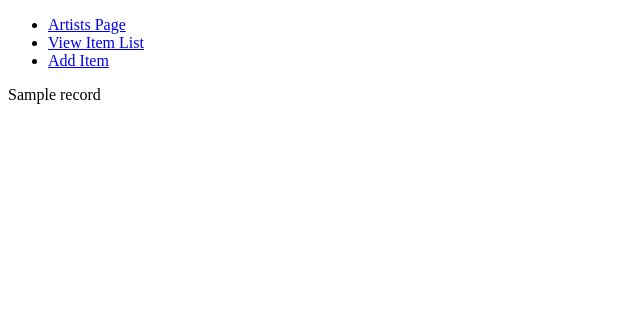
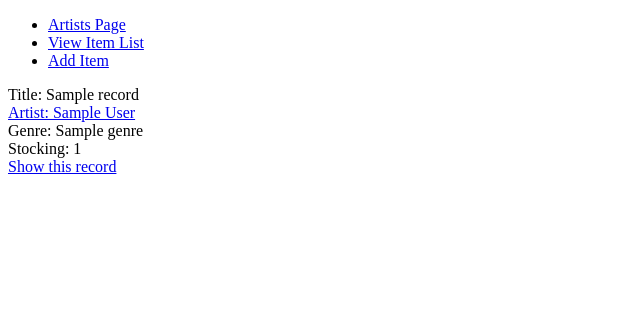
Before and after one commit to taksgarby/record_shop_project, a Flask app: page /records in a window 1280 px wide. Shown: the top 330 px of the page, without its empty margins (0-640 px from the left). Run offline with Flask 2, Linux system fonts and the light colour scheme; a database or web service that is not in the repository returns one stand-in record (values such as "Sample title"); some libraries are stand-ins or nearby versions.

Commit message:
add changes

```diff
--- a/controllers/record_shop_controller.py
+++ b/controllers/record_shop_controller.py
@@ -15,6 +15,12 @@ def records():
 def add():
     return render_template("add.html")
 
+
+@record_shop_blueprint.route("/records/<id>", methods=['GET'])
+def show_record(id):
+    return render_template('records/show.html', record = record_repository.select(id))
+
+
 @record_shop_blueprint.route("/artists")
 def artists():
     return render_template("artists/index.html")
--- a/templates/records/index.html
+++ b/templates/records/index.html
@@ -5,8 +5,21 @@
 {% for record in all_records %}
 <div class="record">
     <div class="title">
-        {{record.title}}
+        Title: {{record.title}}
     </div>
+    <div class="artist">
+        <a href="/records/{{ record.id }}"> Artist: {{record.artist.first_name}} {{ record.artist.last_name }} </a>
+    </div>
+    <div class="genre">
+        Genre: {{ record.genre }}
+    </div>
+    <div class="stock_count">
+        Stocking: {{ record.stock_count }}
+    </div>
+    <div class="show">
+        <a href="/records/{{ record.id }}">Show this record</a>
+    </div>
+    <br>
 </div>
 
 {% endfor %}
```
Also changed, not shown: templates/records/show.html (added, +20 -0 lines).
